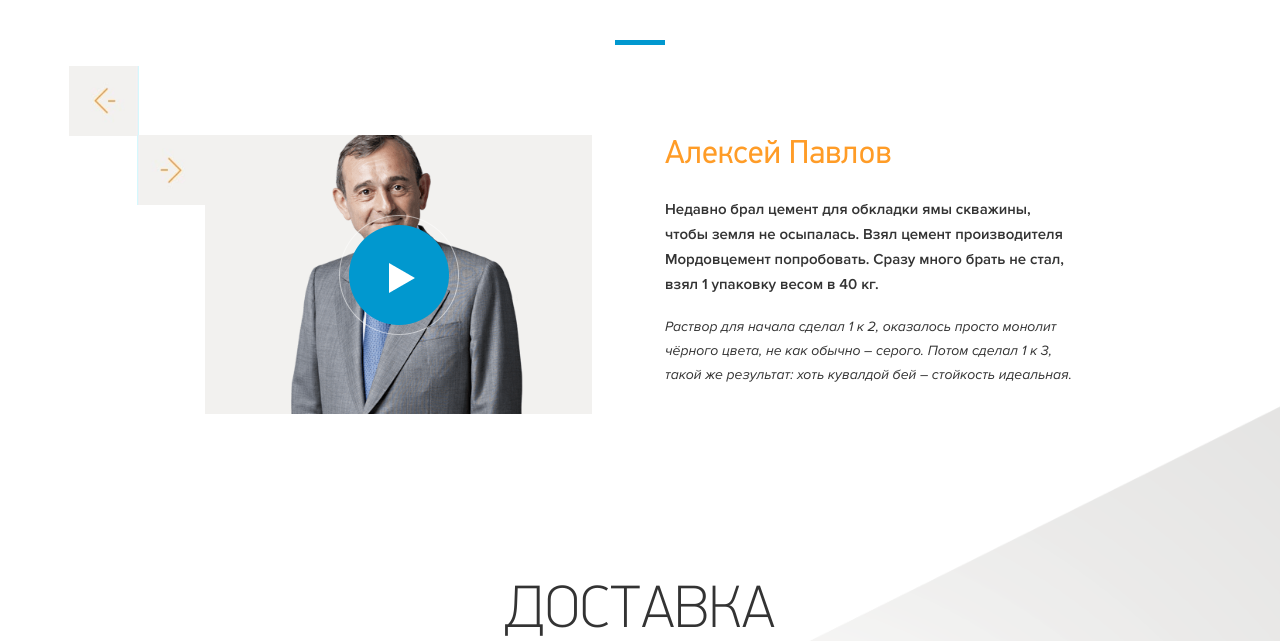
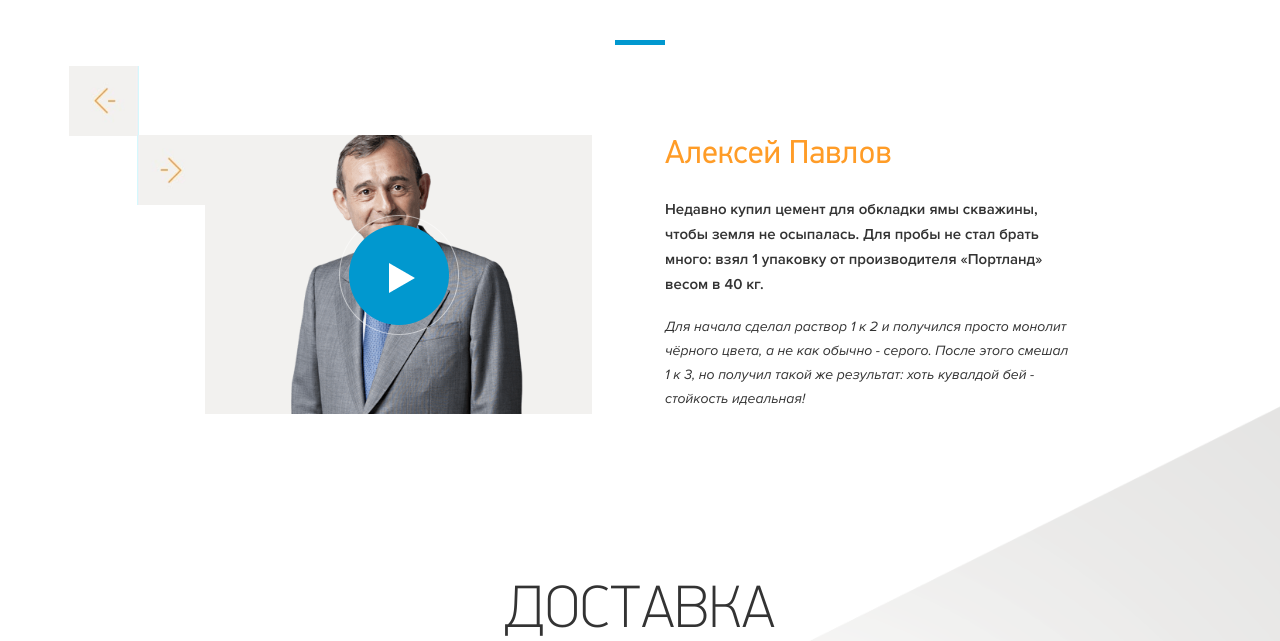
Before and after one commit to webgrig/portcem, a PHP site: page / in a window 1280 px wide. Shown: the part 1184-1825 px from the top of the page. Run offline with PHP 8.4, Linux system fonts and the light colour scheme; some libraries are stand-ins or nearby versions.

Commit message:
Правки в тексте

```diff
--- a/index.php
+++ b/index.php
@@ -135,10 +135,10 @@
 					<div class="right">
 						<h4>Алексей Павлов</h4>
 						<article>
-							Недавно брал цемент для обкладки ямы скважины, чтобы земля не осыпалась. Взял цемент производителя Мордовцемент попробовать. Сразу много брать не стал, взял 1 упаковку весом в 40 кг.
+							Недавно купил цемент для обкладки ямы скважины, чтобы земля не осыпалась. Для пробы не стал брать много: взял 1 упаковку от производителя «Портланд» весом в 40 кг.
 						</article>
 						<blockquote>
-							Раствор для начала сделал 1 к 2, оказалось просто монолит чёрного цвета, не как обычно – серого. Потом сделал 1 к 3, такой же результат: хоть кувалдой бей – стойкость идеальная.
+							Для начала сделал раствор 1 к 2 и получился просто монолит чёрного цвета, а не как обычно - серого. После этого смешал 1 к 3, но получил такой же результат: хоть кувалдой бей - стойкость идеальная!
 						</blockquote>
 					</div>
 					<div class="clearfix"></div>
@@ -151,10 +151,10 @@
 					<div class="right">
 						<h4>Алексей Павлов</h4>
 						<article>
-							Не давно брал цемент для обкладки ямы скважины, чтобы земля не осыпалась. Взял цемент производителя Мордовцемент попробовать. Сразу много брать не стал, взял 1 упаковку весом в 40 кг.
+							Недавно купил цемент для обкладки ямы скважины, чтобы земля не осыпалась. Для пробы не стал брать много: взял 1 упаковку от производителя «Портланд» весом в 40 кг.
 						</article>
 						<blockquote>
-							Раствор для начала сделал 1 к 2, оказалось просто монолит чёрного цвета, не как обычно – серого. Потом сделал 1 к 3, такой же результат: хоть кувалдой бей – стойкость идеальная.
+							Для начала сделал раствор 1 к 2 и получился просто монолит чёрного цвета, а не как обычно - серого. После этого смешал 1 к 3, но получил такой же результат: хоть кувалдой бей - стойкость идеальная!
 						</blockquote>
 					</div>
 					<div class="clearfix"></div>
```
